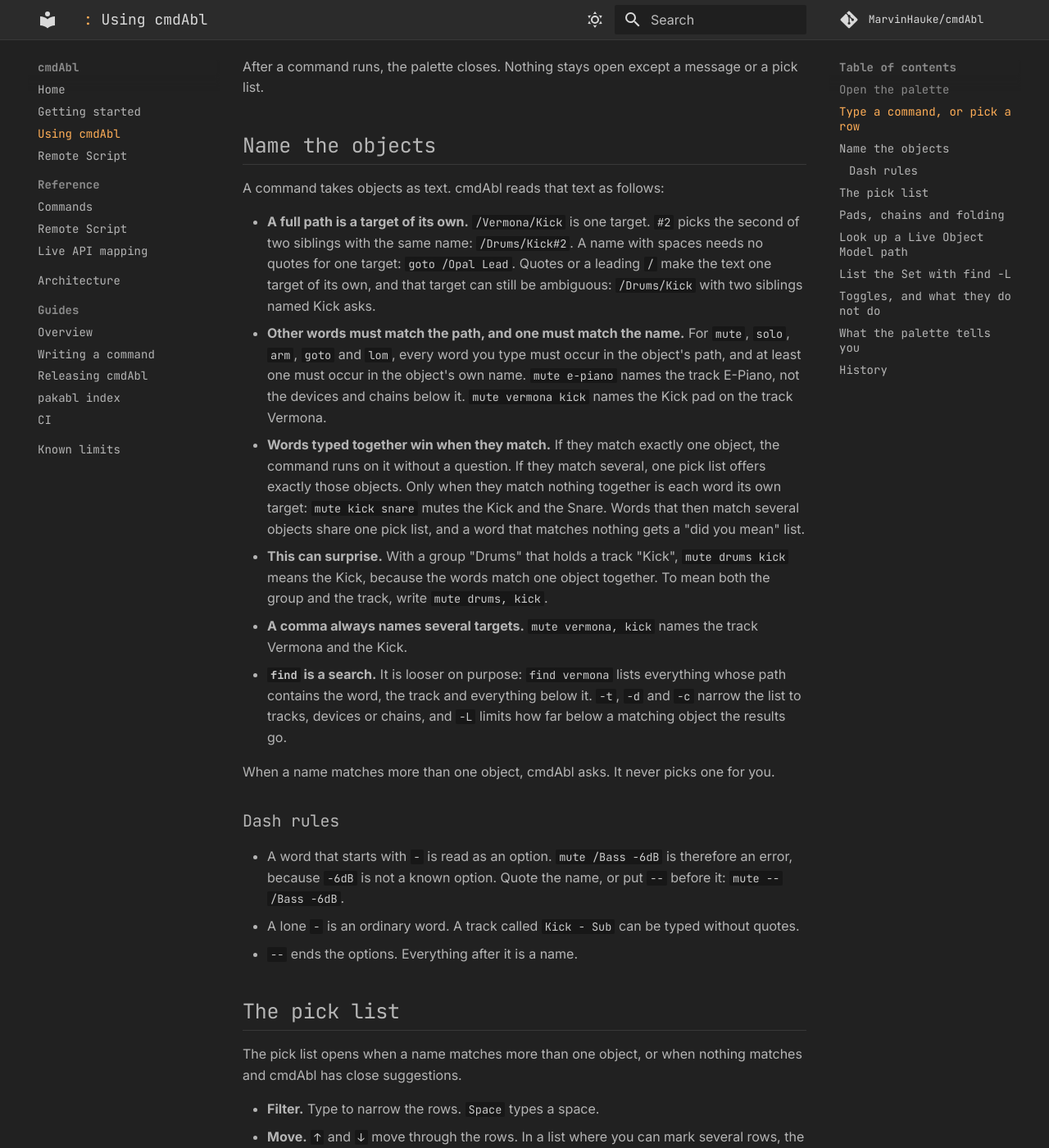
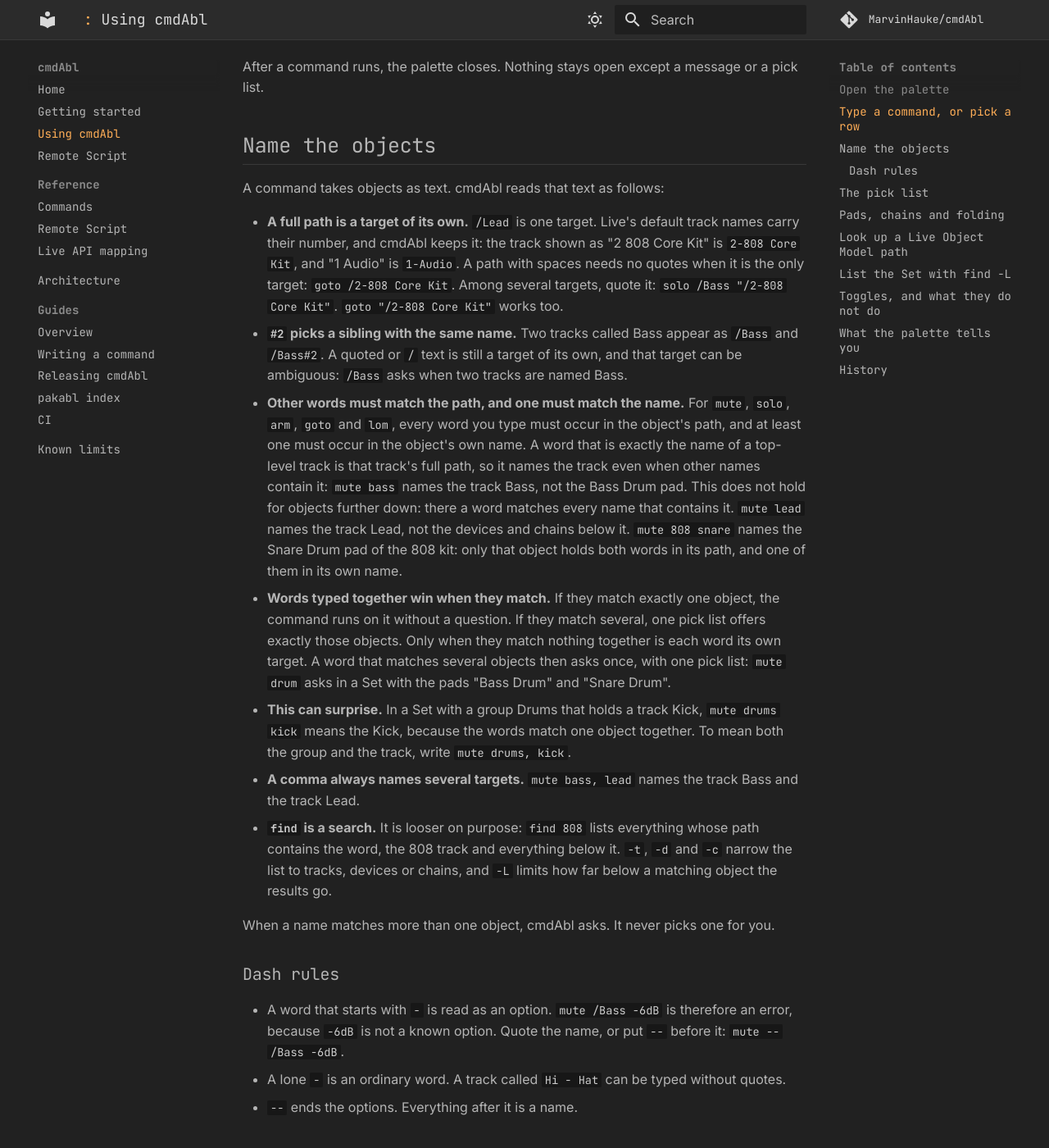
Before and after one commit to MarvinHauke/cmdAbl, an MkDocs documentation site: the page built from docs/using.md, in a window 1280 px wide and 1400 px high, scrolled down 746 px. Shown: the whole window at 82% size. Built offline with MkDocs 1.6.1 and Material for MkDocs 9.7.7, drawn with Linux system fonts in a browser that asks for light colours; comment, search, counter and statistics services are not loaded; some of the changed text lies outside the part shown.

Commit message:
docs: examples use the demo Set of the screenshots and recording
Co-Authored-By: Claude Haiku 5.5 <noreply@anthropic.com>

```diff
--- a/docs/using.md
+++ b/docs/using.md
@@ -28,23 +28,29 @@ After a command runs, the palette closes. Nothing stays open except a message or
 
 A command takes objects as text. cmdAbl reads that text as follows:
 
-- **A full path is a target of its own.** `/Vermona/Kick` is one target. `#2` picks the second of two
-  siblings with the same name: `/Drums/Kick#2`. A name with spaces needs no quotes for one target:
-  `goto /Opal Lead`. Quotes or a leading `/` make the text one target of its own, and that target can still be
-  ambiguous: `/Drums/Kick` with two siblings named Kick asks.
-- **Other words must match the path, and one must match the name.** For `mute`, `solo`, `arm`, `goto` and
-  `lom`, every word you type must occur in the object's path, and at least one must occur in the object's own
-  name. `mute e-piano` names the track E-Piano, not the devices and chains below it. `mute vermona kick` names
-  the Kick pad on the track Vermona.
+- **A full path is a target of its own.** `/Lead` is one target. Live's default track names carry their number,
+  and cmdAbl keeps it: the track shown as "2 808 Core Kit" is `2-808 Core Kit`, and "1 Audio" is `1-Audio`. A path
+  with spaces needs no quotes when it is the only target: `goto /2-808 Core Kit`. Among several targets, quote it:
+  `solo /Bass "/2-808 Core Kit"`. `goto "/2-808 Core Kit"` works too.
+- **`#2` picks a sibling with the same name.** Two tracks called Bass appear as `/Bass` and `/Bass#2`. A quoted or
+  `/` text is still a target of its own, and that target can be ambiguous: `/Bass` asks when two tracks are named Bass.
+- **Other words must match the path, and one must match the name.** For `mute`, `solo`, `arm`, `goto` and `lom`,
+  every word you type must occur in the object's path, and at least one must occur in the object's own name.
+  A word that is exactly the name of a top-level track is that track's full path, so it names the track even when
+  other names contain it: `mute bass` names the track Bass, not the Bass Drum pad. This does not hold for objects
+  further down: there a word matches every name that contains it. `mute lead` names the track Lead, not the devices
+  and chains below it. `mute 808 snare` names the Snare Drum pad
+  of the 808 kit: only that object holds both words in its path, and one of them in its own name.
 - **Words typed together win when they match.** If they match exactly one object, the command runs on it without a
   question. If they match several, one pick list offers exactly those objects. Only when they match nothing together
-  is each word its own target: `mute kick snare` mutes the Kick and the Snare. Words that then match several objects
-  share one pick list, and a word that matches nothing gets a "did you mean" list.
-- **This can surprise.** With a group "Drums" that holds a track "Kick", `mute drums kick` means the Kick, because the
-  words match one object together. To mean both the group and the track, write `mute drums, kick`.
-- **A comma always names several targets.** `mute vermona, kick` names the track Vermona and the Kick.
-- **`find` is a search.** It is looser on purpose: `find vermona` lists everything whose path contains the word,
-  the track and everything below it. `-t`, `-d` and `-c` narrow the list to tracks, devices or chains, and `-L` limits how far below a matching object the results go.
+  is each word its own target. A word that matches several objects then asks once, with one pick list: `mute drum`
+  asks in a Set with the pads "Bass Drum" and "Snare Drum".
+- **This can surprise.** In a Set with a group Drums that holds a track Kick, `mute drums kick` means the Kick, because
+  the words match one object together. To mean both the group and the track, write `mute drums, kick`.
+- **A comma always names several targets.** `mute bass, lead` names the track Bass and the track Lead.
+- **`find` is a search.** It is looser on purpose: `find 808` lists everything whose path contains the word, the 808
+  track and everything below it. `-t`, `-d` and `-c` narrow the list to tracks, devices or chains, and `-L` limits how
+  far below a matching object the results go.
 
 When a name matches more than one object, cmdAbl asks. It never picks one for you.
 
@@ -52,7 +58,7 @@ When a name matches more than one object, cmdAbl asks. It never picks one for yo
 
 - A word that starts with `-` is read as an option. `mute /Bass -6dB` is therefore an error, because `-6dB`
   is not a known option. Quote the name, or put `--` before it: `mute -- /Bass -6dB`.
-- A lone `-` is an ordinary word. A track called `Kick - Sub` can be typed without quotes.
+- A lone `-` is an ordinary word. A track called `Hi - Hat` can be typed without quotes.
 - `--` ends the options. Everything after it is a name.
 
 ## The pick list
@@ -81,14 +87,15 @@ list unless you choose a row. `Esc` gives the plain "nothing matches" answer.
 
 Drum Rack pads and the chains of other racks are objects too. Their path goes through the track and the rack:
 
-- `/Drums/Drum Rack/Kick` is the Kick pad of the Drum Rack on the track `Drums`.
-- `mute kick` finds the same pad when `kick` is the only match.
+- `/2-808 Core Kit/808 Core Kit/Snare Drum` is the Snare Drum pad of the Drum Rack on the track `2-808 Core Kit`.
+- `mute 808 snare` finds the same pad, because the two words name only that object.
 
 Use `find` to list everything that matches a pattern:
 
-- `find kick` lists every track, device and chain whose path contains `kick`.
-- `find -c kick` lists only chains and drum pads.
-- `find -t kick` lists only tracks, and `find -d kick` only devices.
+- `find 808` lists every track, device and chain whose path contains `808`: the 808 track and everything below it.
+- `find 808 -L 0` lists only the objects named `808`: the track and its Drum Rack.
+- `find -c snare` lists only chains and drum pads.
+- `find -t bass` lists only tracks, and `find -d 808` only devices.
 - `next` and `prev` step through the last `find` list.
 
 Selecting a pad or a chain does not change how the track is shown. Add `--unfold` to `goto` or `find` to show the
@@ -110,7 +117,7 @@ Without a pattern, `find` needs `-L` or one of `-t`, `-d` or `-c`; a bare `find`
 - `find -L 1` lists the top-level tracks.
 - `find -L 2` lists the tracks and their devices.
 - `find -t` lists all tracks.
-- `find vermona -L 1` lists the track Vermona and its direct children.
+- `find 808 -L 1` also lists what sits one level below those objects, such as the pads of the Drum Rack.
 
 `-L` takes a whole number from 0 to 12 with a pattern, and from 1 without one. `find` needs the [Remote Script](remote-script.md). The
 [command reference](reference/commands.md) has the full usage.
@@ -119,14 +126,14 @@ Without a pattern, `find` needs `-L` or one of `-t`, `-d` or `-c`; a bare `find`
 
 - `mute`, `solo` and `arm` **toggle** each object they name: a muted track is unmuted, an unmuted one is muted.
 - `--set 1` makes every named object muted, soloed or armed, whatever its state. `--set 0` switches them off. An
-  object already in the wanted state counts as done. For example, `mute --set 1 /Kick, /Snare` mutes both, and
-  `solo --set 0 /Kick` unsolos the Kick. The history shows the option as `--set 0`; typing `--set=0` works too.
+  object already in the wanted state counts as done. For example, `mute --set 1 /Bass, /Lead` mutes both, and
+  `solo --set 0 /Bass` unsolos the Bass track. The history shows the option as `--set 0`; typing `--set=0` works too.
 - `mute` and `solo` work on tracks, rack chains and Drum Rack pads. Chains and pads need the Remote Script
   and macOS.
 - `arm` works on tracks only. Return, main and group tracks cannot be armed, and cmdAbl reports them as failed.
 
 **Exclusive arm and solo are not applied.** If Live's "Exclusive" setting is on for arm or solo, cmdAbl does
-not follow it. `arm /a /b` arms both tracks. `arm /a` does not disarm other tracks. Name every track you want
+not follow it. `arm /Bass /Lead` arms both tracks. `arm /Bass` does not disarm other tracks. Name every track you want
 explicitly. This is a choice, like Cmd-clicking the buttons in Live.
 
 ## What the palette tells you
```
Also changed, not shown: README.md (+2 -2 lines), docs/architecture.md (+7 -7 lines), docs/getting-started.md (+5 -5 lines), docs/index.md (+5 -5 lines), docs/limits.md (+1 -1 lines).
